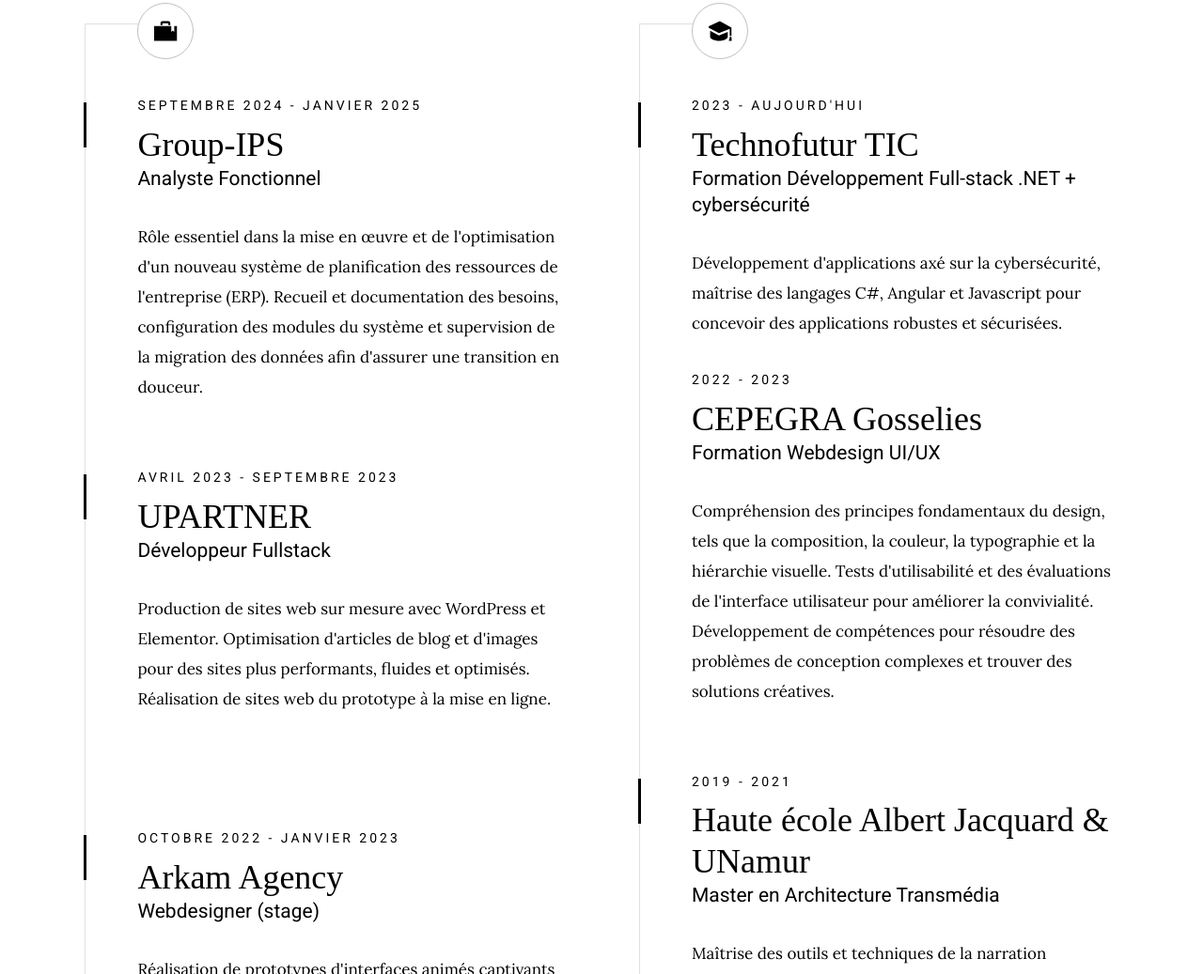
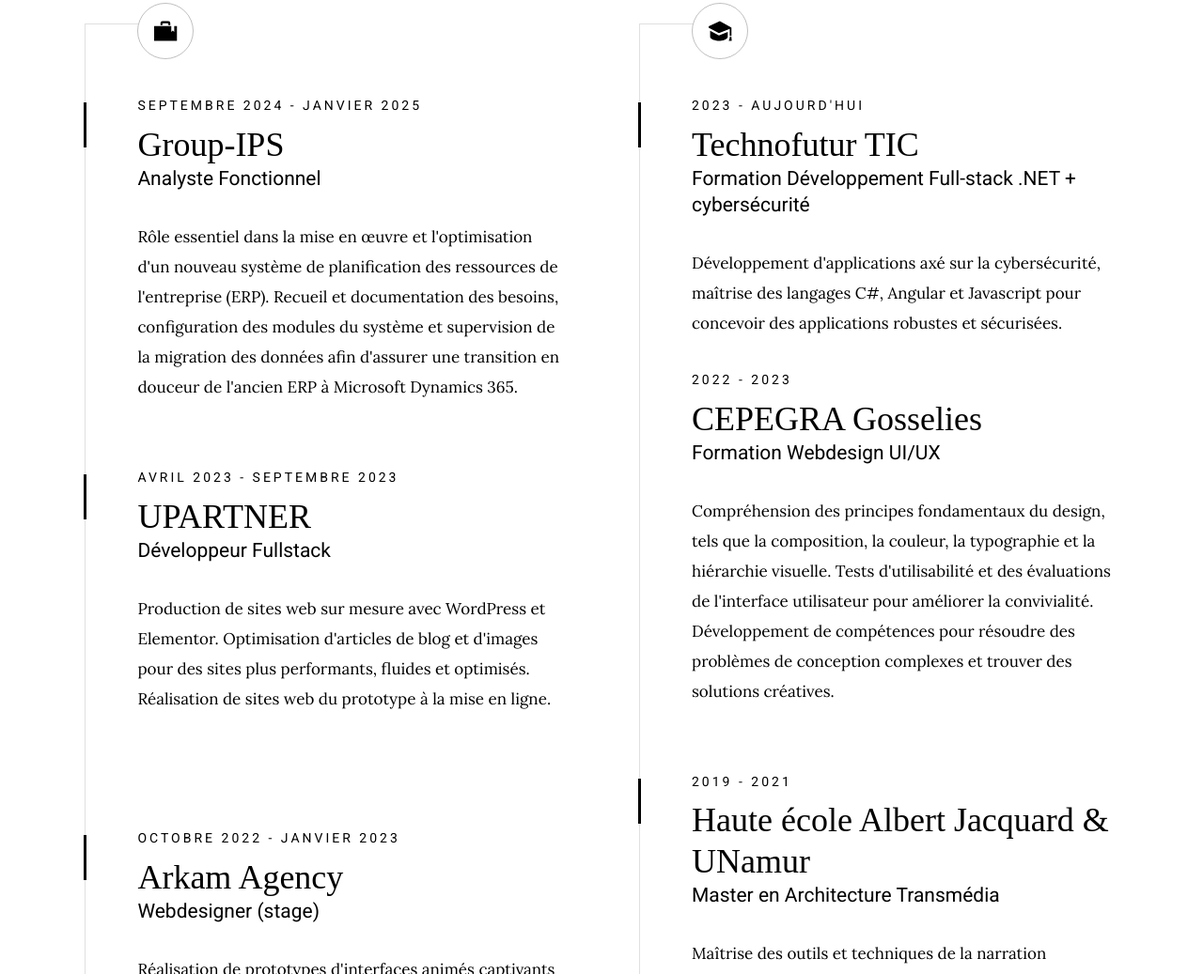
Before and after one commit to Jwery/joachimwery.tech, a plain HTML site: page index.html in a window 1280 px wide. Shown: the part 1971-3008 px from the top of the page at 94% size. Drawn offline with Linux system fonts and the light colour scheme; a web font is replaced by a local one.

Commit message:
text correction

```diff
--- a/index.html
+++ b/index.html
@@ -170,7 +170,7 @@
                                 <h5>Analyste Fonctionnel</h5>
                             </div>
                             <div class="timeline__desc">
-                                <p>Rôle essentiel dans la mise en œuvre et de l'optimisation d'un nouveau système de planification des ressources de l'entreprise (ERP). Recueil et documentation des besoins, configuration des modules du système et supervision de la migration des données afin d'assurer une transition en douceur.</p>
+                                <p>Rôle essentiel dans la mise en œuvre et l'optimisation d'un nouveau système de planification des ressources de l'entreprise (ERP). Recueil et documentation des besoins, configuration des modules du système et supervision de la migration des données afin d'assurer une transition en douceur de l'ancien ERP à Microsoft Dynamics 365.</p>
                             </div>
                         </div>
 
```
